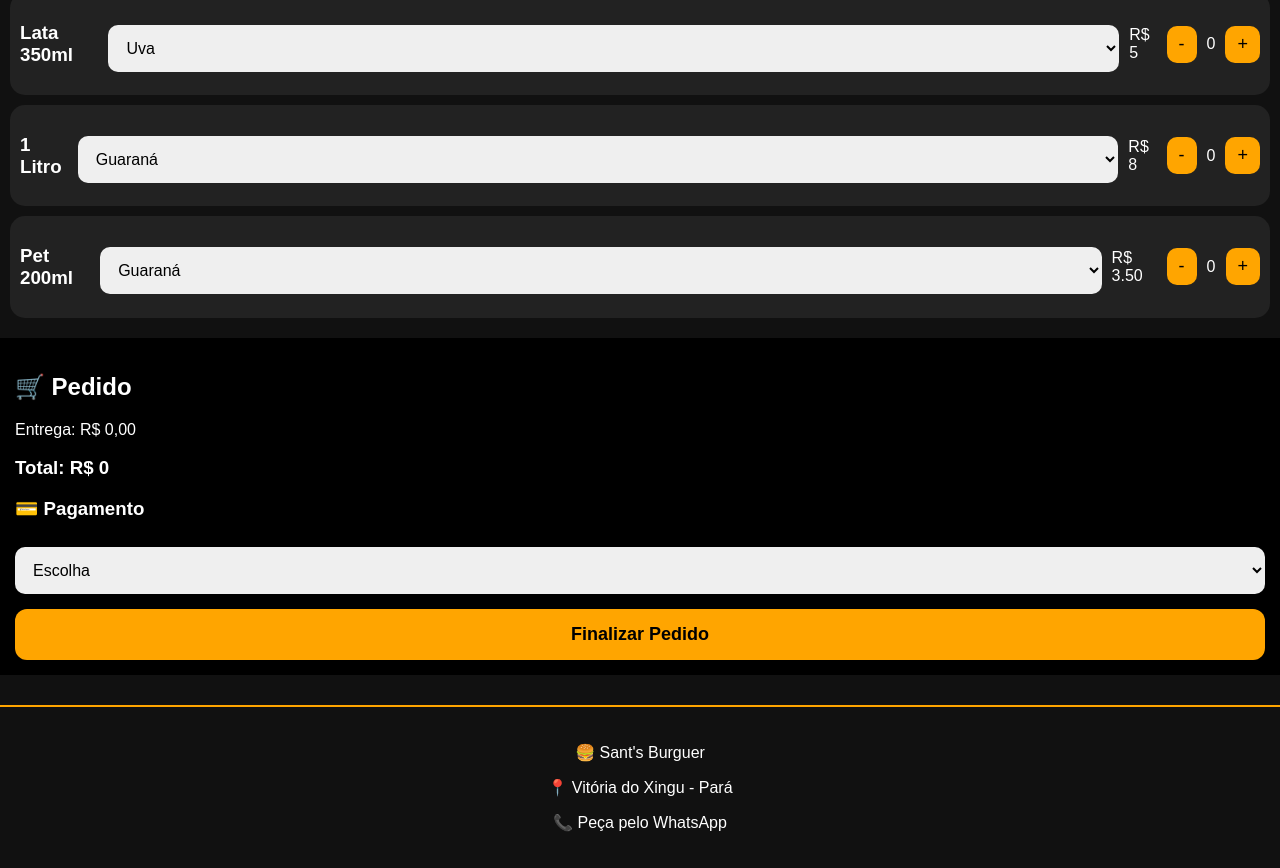
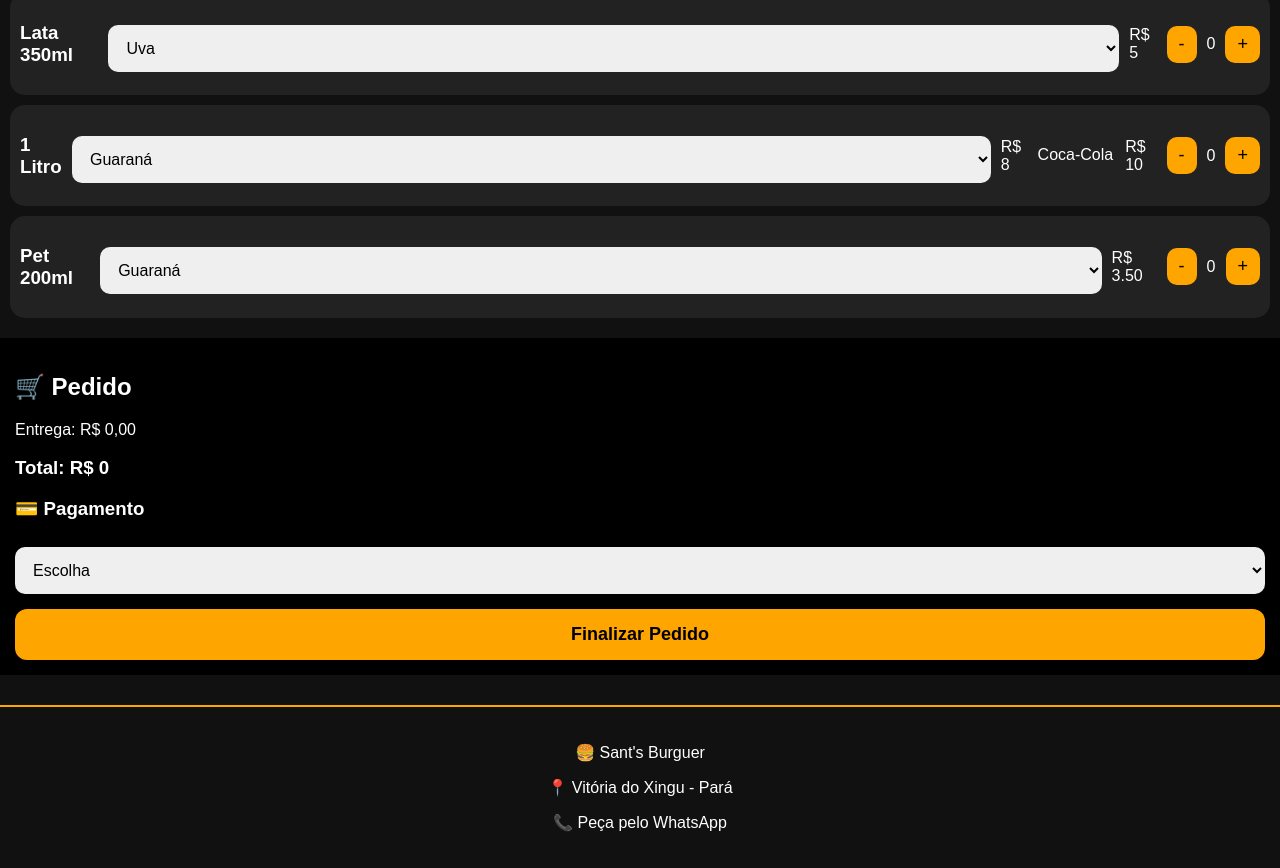
Before and after one commit to costawelison/-railsonsant-s-burguer--, a plain HTML site: page index.html in a window 1280 px wide. Shown: the part 1299-2167 px from the top of the page. Drawn offline with Linux system fonts and the light colour scheme.

Commit message:
Update index.html

```diff
--- a/index.html
+++ b/index.html
@@ -117,9 +117,11 @@
     <select id="litro">
         <option>Guaraná</option>
         <option>Pepsi</option>
+        </select>
+    <span>R$ 8</span>
         <option>Coca-Cola</option>
     </select>
-    <span>R$ 8</span>
+    <span>R$ 10</span>
 
     <div class="controle">
         <button onclick="alterarQtd('Refri1L',8,-1,'litro')">-</button>
```
